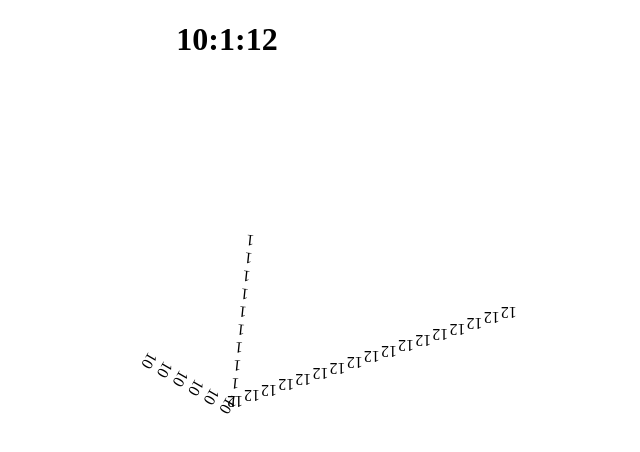
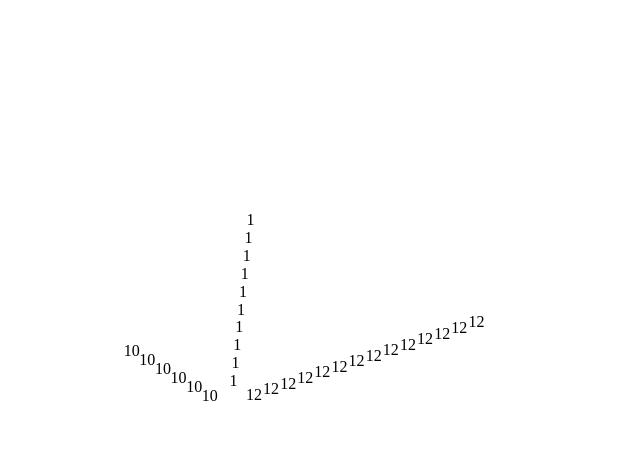
Before and after one commit to Geher-Marcell/Js_Analog_Clock, a plain HTML site: page index.html in a window 1280 px wide. Shown: the whole page, without its empty margins (413-1053 px from the left). Drawn offline with Linux system fonts and the light colour scheme.

Commit message:
Default clock code pure js

```diff
--- a/index.html
+++ b/index.html
@@ -8,53 +8,8 @@
     <script src="script.js" defer></script>
 </head>
 <body>
-    <h1 id="time" style="text-align: center;"></h1>
-    <div id="clock">
-        <div id="second">
-            <div>
-                <p>5</p>
-                <p>5</p>
-                <p>5</p>
-                <p>5</p>
-                <p>5</p>
-                <p>5</p>
-                <p>5</p>
-                <p>5</p>
-                <p>5</p>
-                <p>5</p>
-                <p>5</p>
-                <p>5</p>
-                <p>5</p>
-                <p>5</p>
-                <p>5</p>
-                <p>5</p>
-                <p>5</p>
-            </div>
-        </div>
-        <div id="minute">
-            <div>
-                <p>5</p>
-                <p>5</p>
-                <p>5</p>
-                <p>5</p>
-                <p>5</p>
-                <p>5</p>
-                <p>5</p>
-                <p>5</p>
-                <p>5</p>
-                <p>5</p>
-            </div>
-        </div>
-        <div id="hour">
-            <div>
-                <p>5</p>
-                <p>5</p>
-                <p>5</p>
-                <p>5</p>
-                <p>5</p>
-                <p>5</p>
-            </div>
-        </div>
+    <div style="position: absolute; top: 50%; left:50%; transform: translate(-50%, -50%)">
+        <div id="clock"></div>
     </div>
 </body>
 </html>
--- a/script.js
+++ b/script.js
@@ -1,3 +1,23 @@
+let clockStats = [
+    {
+        id: 'second',
+        numCount: 14,
+        oneRot: 60
+    },
+    {
+        id: 'minute',
+        numCount: 10,
+        oneRot: 60
+    },
+    {
+        id: 'hour',
+        numCount: 6,
+        oneRot: 12
+    }
+]
+
+CreateClock();
+
 setInterval(() => {
     let date = new Date();
 
@@ -14,16 +34,55 @@ setInterval(() => {
     document.querySelector('#minute').style.transform = `rotate(${minutesDeg}deg)`;
     document.querySelector('#hour').style.transform = `rotate(${hoursDeg}deg)`;
 
-    document.getElementById('time').innerHTML = `${hours}:${minutes}:${seconds}`;
-
     document.querySelectorAll('#second>div>p').forEach((el) => {
         el.innerHTML = seconds;
-        el.style.transform = `rotate(-${secondsDeg}deg)`;
+        el.style.transform = `rotate(-${180+secondsDeg}deg)`;
     });
     document.querySelectorAll('#minute>div>p').forEach((el) => {
         el.innerHTML = minutes;
+        el.style.transform = `rotate(-${180+minutesDeg}deg)`;
     });
     document.querySelectorAll('#hour>div>p').forEach((el) => {
         el.innerHTML = hours;
+        el.style.transform = `rotate(-${180+hoursDeg}deg)`;
     });
 }, 1000);
+
+function CreateClock(){
+    for(let i = 0; i < clockStats.length; i++){
+        let pointer = document.createElement('div');
+        pointer.id = clockStats[i].id;
+
+        //Default styling
+        pointer.style.width = "10px";
+        pointer.style.height = "10px";
+        pointer.style.position = "absolute";
+        pointer.style.top = "50%";
+        pointer.style.left = "50%";
+        pointer.style.transform = "translate(-50%, -50%)";
+
+        let num = document.createElement('div');
+
+        //Default styling
+        num.style.display = "grid";
+        num.style.gridTemplateRows = "1fr 1fr";
+        num.style.marginTop = "20px";
+
+        pointer.appendChild(num);
+
+        for(let j = 0; j < clockStats[i].numCount; j++){
+            let p = document.createElement('p');
+            p.classList.add('clockNum');
+
+            //Default styling
+            p.style.padding = 0;
+            p.style.margin = 0;
+
+            num.appendChild(p);
+        }
+
+        document.querySelector("#clock").appendChild(pointer);
+
+        document.querySelector("#clock").style.position = "relative";
+    }
+}
--- a/style.css
+++ b/style.css
@@ -1,22 +1,10 @@
-#clock>div{
+#second, #minute, #hour{
+    width: 10px;
+    height: 10px;
+
+    rotate: 180deg;
     position: absolute;
     top: 50%;
     left: 50%;
     transform: translate(-50%, -50%);
-    rotate: 180deg;
 }
-
-#second, #minute, #hour{
-    width: 10px;
-    height: 10px;
-}
-
-#second>div, #minute>div, #hour>div{
-    display: grid;
-    grid-template-rows: 1fr 1fr;
-}
-
-p{
-    padding: 0;
-    margin: 0;
-}
```
